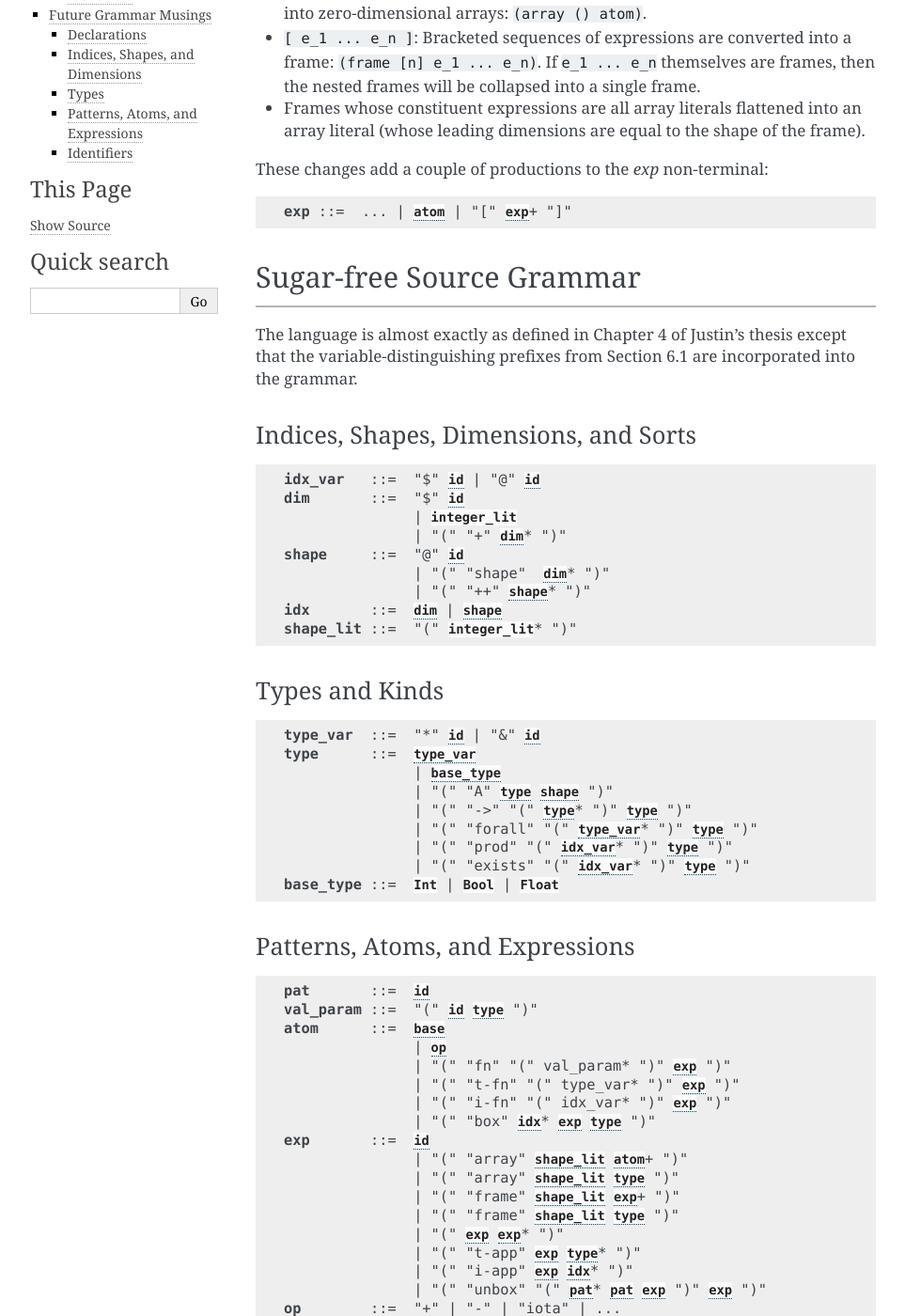
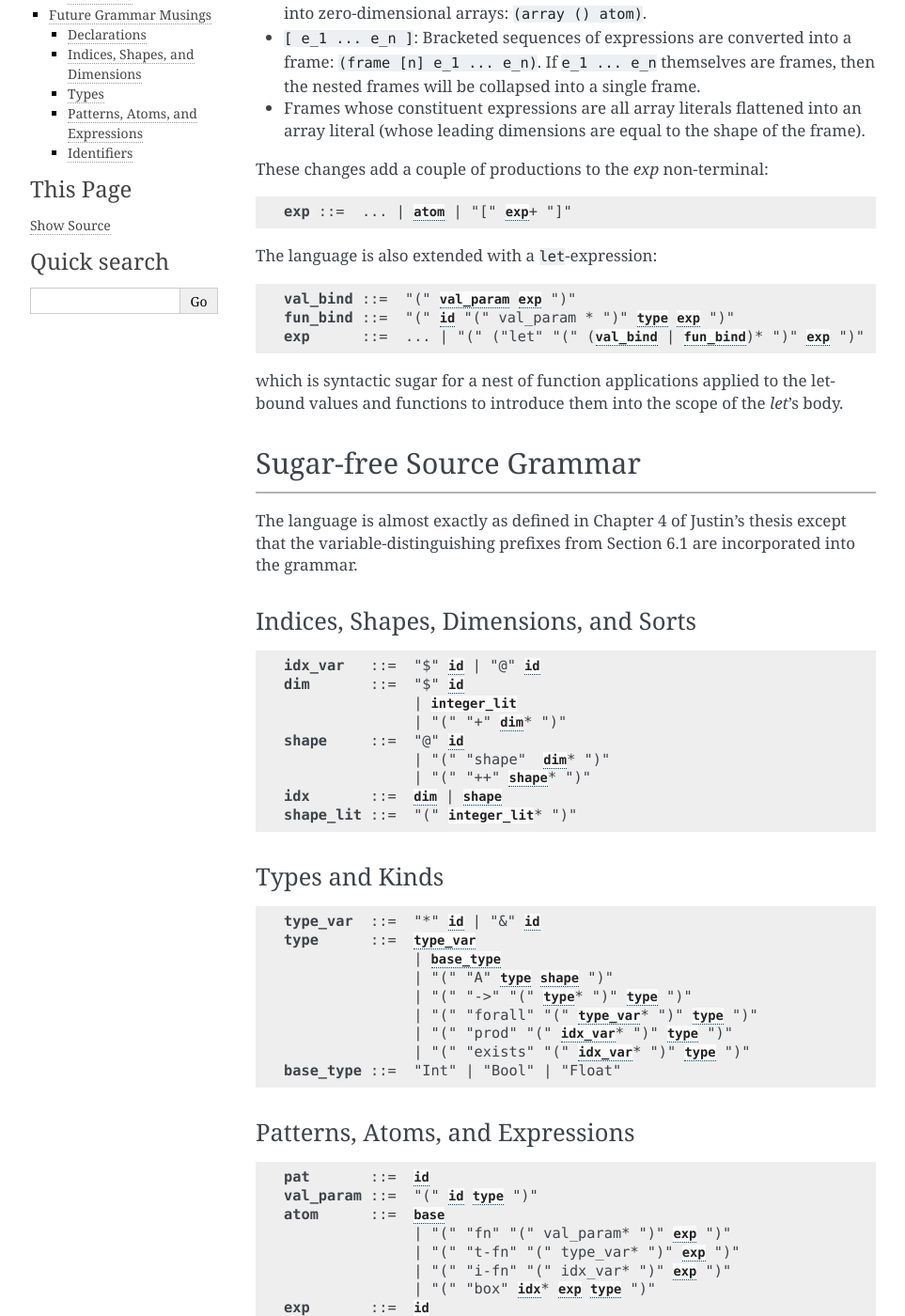
Before and after one commit to remora-lang/remora, a Sphinx documentation site: the page built from docs/language.rst, in a window 1280 px wide and 1400 px high, scrolled down 299 px. Shown: the whole window at 94% size, without its empty margins (148-1111 px from the left). Built offline with Sphinx 7.4.7, drawn with Linux system fonts in a browser that asks for light colours.

Commit message:
Fixes + add `let`.

```diff
--- a/docs/language.rst
+++ b/docs/language.rst
@@ -26,6 +26,17 @@ These changes add a couple of productions to the `exp` non-terminal:
 
 .. productionlist::
    exp : ... | `atom` | "[" `exp`+ "]"
+
+The language is also extended with a ``let``-expression:
+
+.. productionlist::
+   val_bind : "(" `val_param` `exp` ")"
+   fun_bind : "(" `id` "(" val_param * ")" `type` `exp` ")"
+   exp : ... | "(" ("let" "(" (`val_bind` | `fun_bind`)* ")" `exp` ")"
+
+which is syntactic sugar for a nest of function applications applied to the
+let-bound values and functions to introduce them into the scope of the `let`'s
+body.
 
 =========================
 Sugar-free Source Grammar
@@ -65,7 +76,7 @@ Types and Kinds
       : | "(" "forall" "(" `type_var`* ")" `type` ")"
       : | "(" "prod" "(" `idx_var`* ")" `type` ")"
       : | "(" "exists" "(" `idx_var`* ")" `type` ")"
-   base_type : `Int` | `Bool` | `Float`
+   base_type : "Int" | "Bool" | "Float"
 
 --------------------------------
 Patterns, Atoms, and Expressions
@@ -75,7 +86,6 @@ Patterns, Atoms, and Expressions
    pat : `id`
    val_param : "(" `id` `type` ")"
    atom : `base`
-      : | `op`
       : | "(" "fn" "(" val_param* ")" `exp` ")"
       : | "(" "t-fn" "(" type_var* ")" `exp` ")"
       : | "(" "i-fn" "(" idx_var* ")" `exp` ")"
@@ -89,7 +99,6 @@ Patterns, Atoms, and Expressions
      : | "(" "t-app" `exp` `type`* ")"
      : | "(" "i-app" `exp` `idx`* ")"
      : | "(" "unbox" "(" `pat`* `pat` `exp` ")" `exp` ")"
-   op : "+" | "-" | "iota" | ...
 
 -----------
 Identifiers
```
